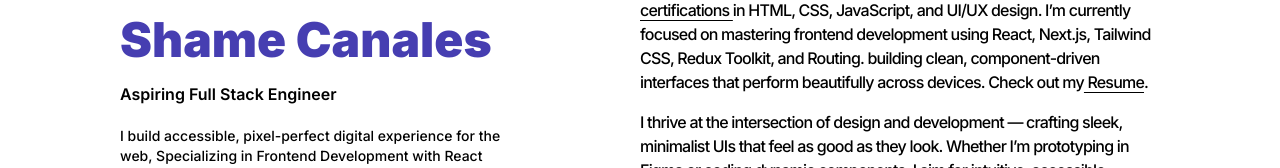
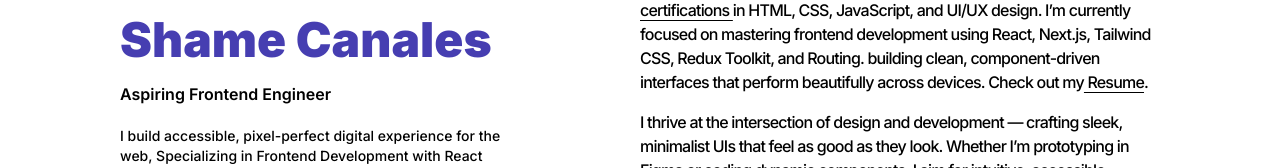
Before and after one commit to shameCanales/shame-portfolio, a React (Vite) app: page / in a window 1280 px wide. Shown: the part 170-338 px from the top of the page. Built offline with nearby package versions, Linux system fonts and the light colour scheme; no server answers.

Commit message:
chancged subheadline from full stack to frontend

```diff
--- a/src/ui/SubHeadline.jsx
+++ b/src/ui/SubHeadline.jsx
@@ -1,7 +1,7 @@
 export default function SubHeadline() {
   return (
     <p className="text-center sm:text-left inter-semibold text-xs sm:text-sm lg:text-base 2xl:text-lg py-3 2xl:mt-3">
-      Aspiring Full Stack Engineer
+      Aspiring Frontend Engineer
     </p>
   );
 }
```
